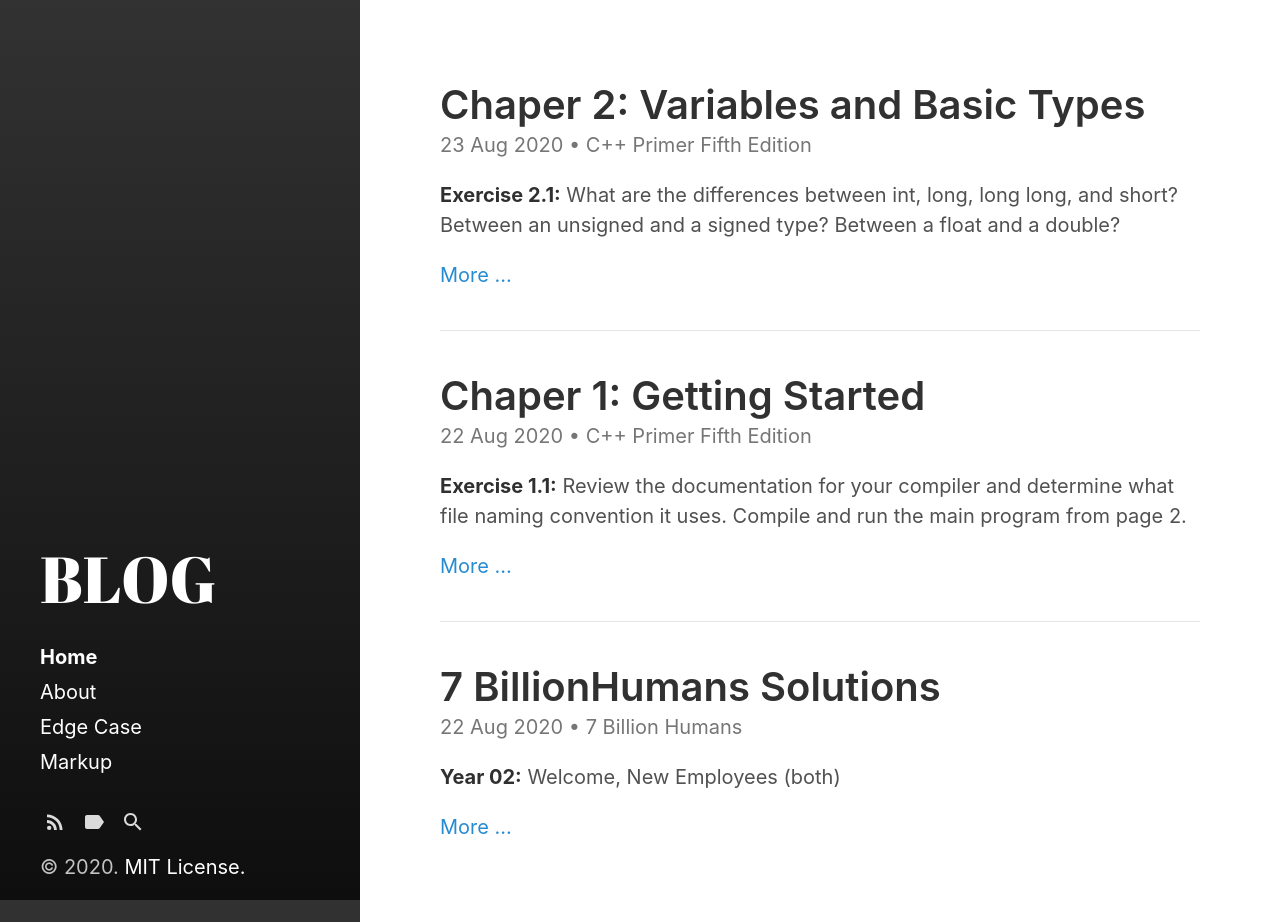
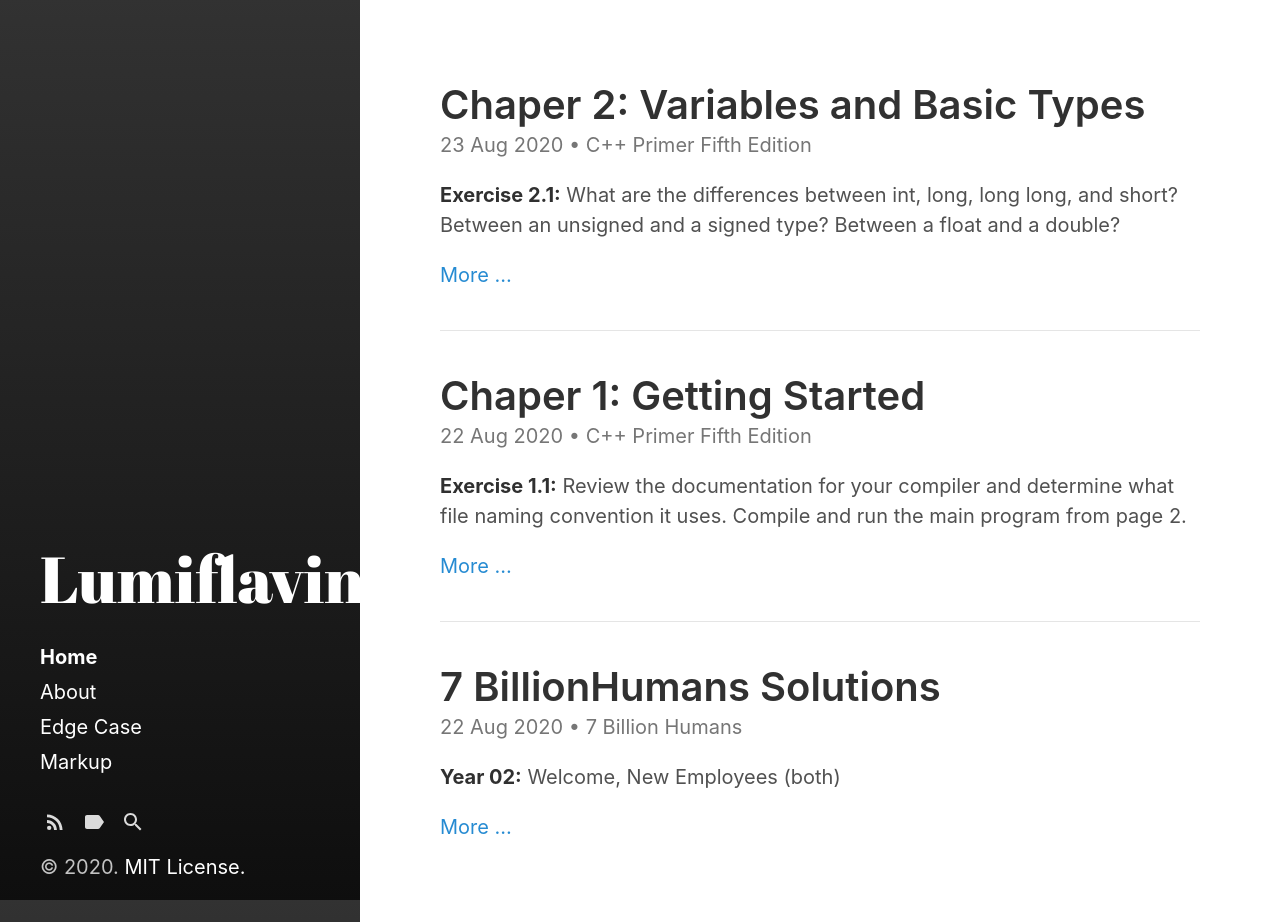
Before and after one commit to C13H12N4O2/C13H12N4O2.github.io, a Jekyll site: the page built from index.html, in a window 1280 px wide and 922 px high. Built offline with Jekyll 4.4.1, drawn with Linux system fonts in a browser that asks for light colours; the list of posts is cut into pages by our own code.

Commit message:
Update _config.yml

```diff
--- a/_config.yml
+++ b/_config.yml
@@ -3,7 +3,7 @@ markdown:         kramdown
 highlighter:      rouge
 
 # Setup
-title:            BLOG
+title:            Lumiflavin
 tagline:          'A Jekyll theme'
 description:
 url:              https://C13H12N4O2.github.io
```
